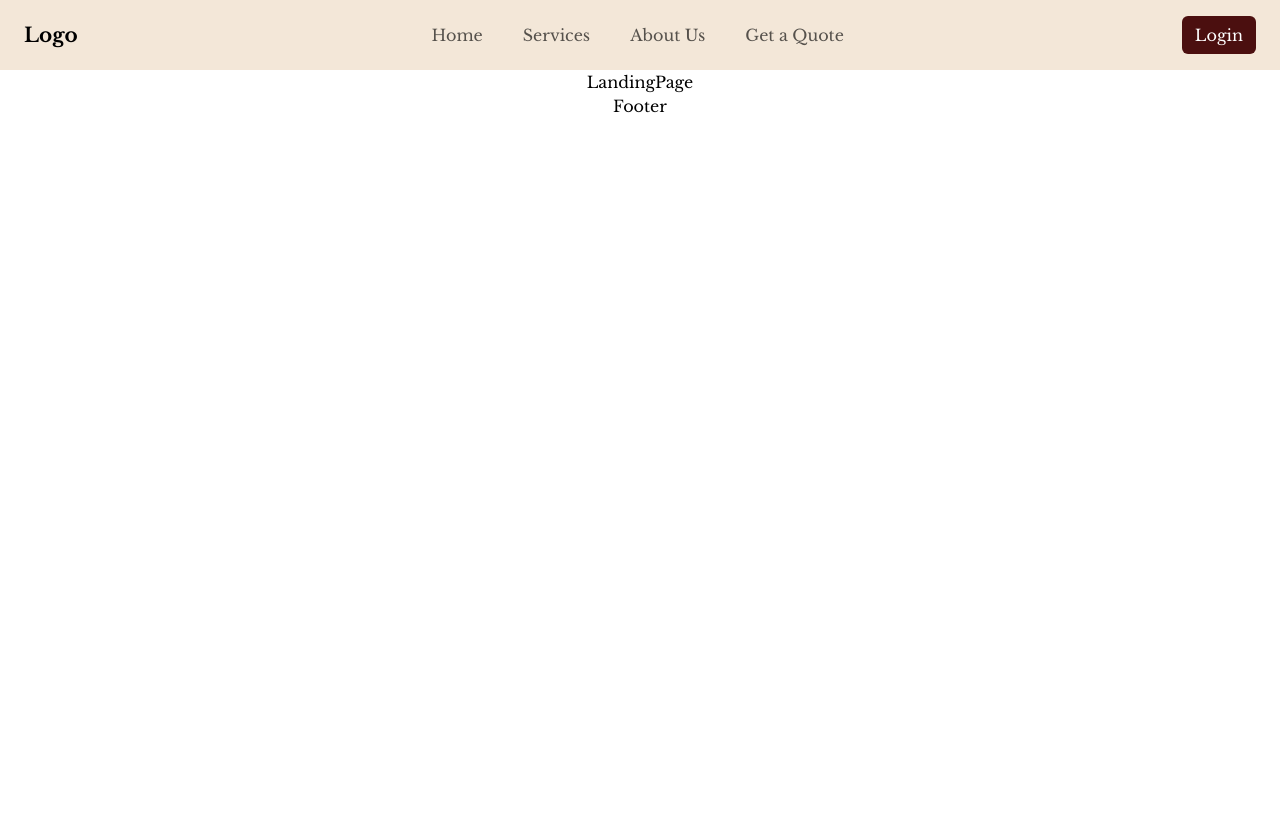
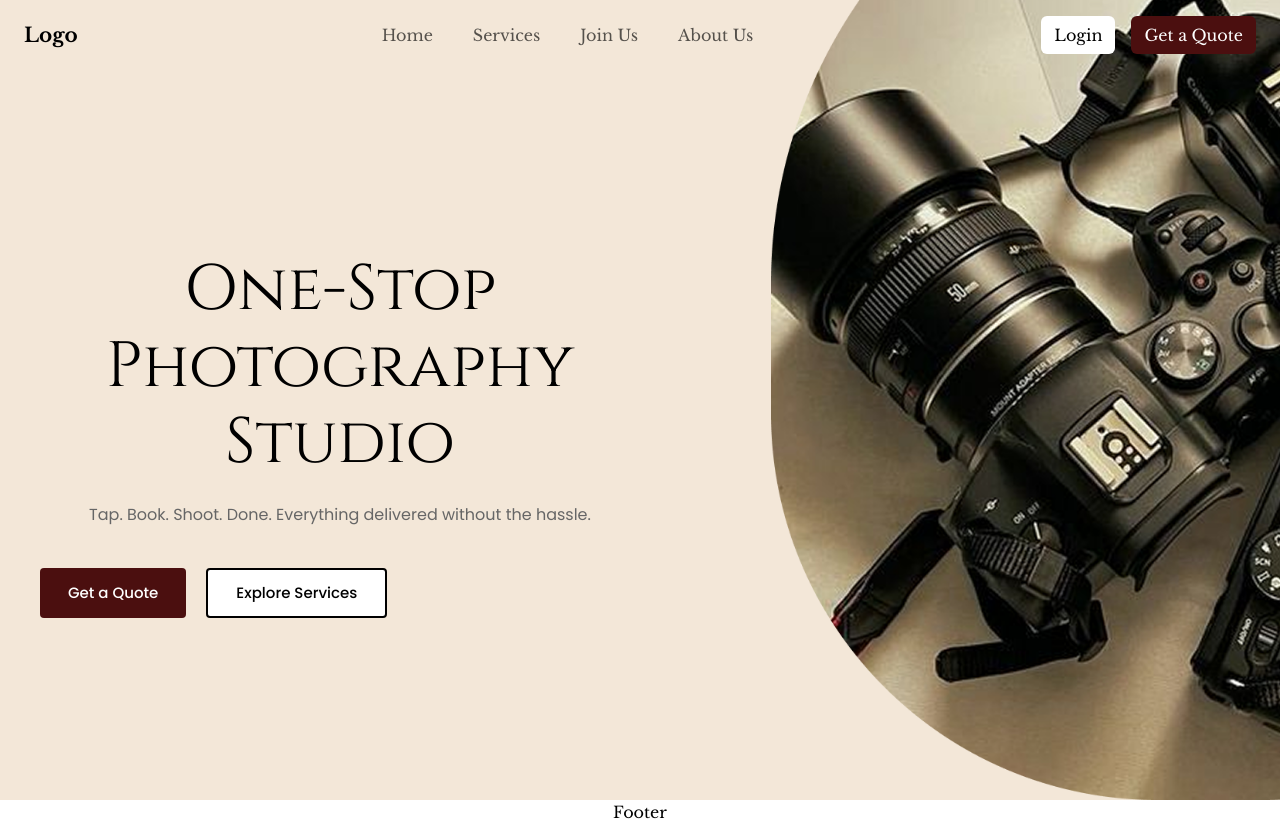
Before and after one commit to techfluxsolutions/PhotoGrapher_User_Website, a React (Create React App) app: page /landingPage in a window 1280 px wide. Before the commit the page ends 800 px from the top, so only its background shows below. Built offline with nearby package versions, Linux system fonts and the light colour scheme.

Commit message:
hero section

```diff
--- /dev/null
+++ b/src/Pages/LandingPage/HeroSection/HeroSection.css
@@ -0,0 +1,160 @@
+/* ================================
+   HERO SECTION
+================================ */
+
+.hero-section {
+    position: relative;
+    min-height: 100vh;
+    /* Full viewport height */
+    margin-top: -70px;
+    /* Pull up to account for navbar in flow */
+    padding-top: 70px;
+    /* Push content back down */
+    background-color: var(--secondary-color);
+    background-position: right center;
+    background-repeat: no-repeat;
+    background-size: auto 100%;
+    /* Height based sizing for better responsiveness */
+    display: flex;
+    align-items: center;
+    overflow: hidden;
+}
+
+.hero-content-wrapper {
+    max-width: 1400px;
+    margin: 0 auto;
+    padding: 0 40px;
+    width: 100%;
+}
+
+.hero-text-container {
+    max-width: 600px;
+}
+
+.hero-title {
+    font-family: var(--secondary-font-family);
+    font-size: 64px;
+    font-weight: 400;
+    line-height: 1.2;
+    color: var(--text-color);
+    margin-bottom: 20px;
+}
+
+.hero-subtitle {
+    font-family: var(--tertiary-font-family);
+    font-size: 16px;
+    font-weight: 400;
+    color: #666666;
+    margin-bottom: 40px;
+    line-height: 1.6;
+}
+
+.hero-buttons {
+    display: flex;
+    gap: 20px;
+    flex-wrap: wrap;
+}
+
+.hero-btn {
+    padding: 12px 28px;
+    font-size: 15px;
+    font-family: var(--tertiary-font-family);
+    font-weight: 500;
+    border-radius: var(--border-radius);
+    cursor: pointer;
+    transition: all 0.3s ease;
+}
+
+.btn-primary {
+    background-color: var(--primary-color);
+    color: var(--white-color);
+    border: none;
+}
+
+.btn-primary:hover {
+    background-color: #3a0c0c;
+    transform: translateY(-2px);
+    box-shadow: 0 4px 12px rgba(75, 15, 15, 0.3);
+}
+
+.btn-secondary {
+    background-color: var(--white-color);
+    color: var(--text-color);
+    border: 2px solid var(--text-color);
+}
+
+.btn-secondary:hover {
+    background-color: var(--text-color);
+    color: var(--white-color);
+    transform: translateY(-2px);
+    box-shadow: 0 4px 12px rgba(0, 0, 0, 0.2);
+}
+
+/* ================================
+   RESPONSIVE
+================================ */
+
+@media (max-width: 992px) {
+    .hero-section {
+        background-size: 50%;
+        background-position: right bottom;
+    }
+
+    .hero-title {
+        font-size: 48px;
+    }
+
+    .hero-text-container {
+        max-width: 500px;
+    }
+}
+
+@media (max-width: 768px) {
+    .hero-section {
+        min-height: 600px;
+        background-size: 60%;
+    }
+
+    .hero-content-wrapper {
+        padding: 0 24px;
+    }
+
+    .hero-title {
+        font-size: 40px;
+    }
+
+    .hero-subtitle {
+        font-size: 14px;
+    }
+
+    .hero-buttons {
+        flex-direction: column;
+    }
+
+    .hero-btn {
+        width: 100%;
+        max-width: 300px;
+    }
+}
+
+@media (max-width: 576px) {
+    .hero-section {
+        min-height: 500px;
+        background-size: 70%;
+        background-position: right bottom;
+    }
+
+    .hero-title {
+        font-size: 32px;
+    }
+
+    .hero-subtitle {
+        font-size: 13px;
+        margin-bottom: 30px;
+    }
+
+    .hero-btn {
+        padding: 12px 24px;
+        font-size: 14px;
+    }
+}
--- /dev/null
+++ b/src/Pages/LandingPage/HeroSection/HeroSection.js
@@ -0,0 +1,30 @@
+import React from 'react';
+import './HeroSection.css';
+
+const HeroSection = () => {
+  const heroStyle = {
+    backgroundImage: `url(${process.env.PUBLIC_URL}/asset/landing-page/hero-bg.png)`
+  };
+
+  return (
+    <section className="hero-section" style={heroStyle}>
+      <div className="hero-content-wrapper">
+        <div className="hero-text-container">
+          <h1 className="hero-title">
+            One-Stop<br />
+            Photography Studio
+          </h1>
+          <p className="hero-subtitle">
+            Tap. Book. Shoot. Done. Everything delivered without the hassle.
+          </p>
+          <div className="hero-buttons">
+            <button className="btn-primary hero-btn">Get a Quote</button>
+            <button className="btn-secondary hero-btn">Explore Services</button>
+          </div>
+        </div>
+      </div>
+    </section>
+  );
+};
+
+export default HeroSection;
--- a/src/Pages/LandingPage/LandingPage.js
+++ b/src/Pages/LandingPage/LandingPage.js
@@ -1,9 +1,12 @@
-import React from 'react'
+import React from 'react';
+import HeroSection from './HeroSection/HeroSection';
 
 const LandingPage = () => {
   return (
-    <div>LandingPage</div>
-  )
-}
+    <div className="landing-page">
+      <HeroSection />
+    </div>
+  );
+};
 
-export default LandingPage
+export default LandingPage;
--- a/src/Template/Layout/Navbar/Navbar.css
+++ b/src/Template/Layout/Navbar/Navbar.css
@@ -1,11 +1,19 @@
 .custom-navbar {
-  background-color: var(--secondary-color);
+  position: absolute;
+  top: 0;
+  left: 0;
+  right: 0;
+  background-color: transparent;
   height: 70px;
+  overflow: visible;
+  z-index: 1000;
 }
 
 .navbar-brand {
   font-size: 20px;
   font-weight: 600;
+  z-index: 10;
+  position: relative;
 }
 
 .nav-link {
@@ -22,15 +30,56 @@
   text-underline-offset: 6px;
 }
 
+.navbar-right-section {
+  z-index: 10;
+  position: relative;
+}
+
 .login-btn {
- background-color: var(--primary-color) !important;
-  color: var(--white-color) !important;
-  padding: 6px 18px;
+  background-color: var(--white-color) !important;
+  color: var(--text-color) !important;
+  padding: 8px 20px;
   border-radius: var(--border-radius);
-  border: none;
+  border: 1px solid var(--text-color);
+  font-weight: 500;
+  font-size: 14px;
 }
 
 .login-btn:hover {
-  background-color: #3a0c0c; /* slightly darker */
-  color: var(--white-color);
+  background-color: var(--text-color) !important;
+  color: var(--white-color) !important;
 }
+
+.quote-btn {
+  background-color: var(--primary-color) !important;
+  color: var(--white-color) !important;
+  padding: 8px 20px;
+  border-radius: var(--border-radius);
+  border: none;
+  font-weight: 500;
+  font-size: 14px;
+}
+
+.quote-btn:hover {
+  background-color: #3a0c0c !important;
+  color: var(--white-color) !important;
+}
+
+/* Ensure navbar content is above the image */
+.navbar .container-fluid {
+  position: relative;
+  z-index: 10;
+}
+
+/* Responsive adjustments */
+@media (max-width: 992px) {
+  .custom-navbar {
+    background-color: var(--secondary-color);
+  }
+}
+
+@media (max-width: 768px) {
+  .custom-navbar {
+    background-color: var(--secondary-color);
+  }
+}
--- a/src/Template/Layout/Navbar/Navbar.js
+++ b/src/Template/Layout/Navbar/Navbar.js
@@ -15,6 +15,7 @@
 
 
 import "./Navbar.css";
+
 
 const Navbar = () => {
   return (
@@ -40,23 +41,24 @@ const Navbar = () => {
         <div className="collapse navbar-collapse justify-content-center" id="navbarContent">
           <ul className="navbar-nav gap-4">
             <li className="nav-item">
-              <a className="nav-link" href="#">Home</a>
+              <a className="nav-link active-link" href="#">Home</a>
             </li>
             <li className="nav-item">
-              <a className="nav-link active-link" href="#">Services</a>
+              <a className="nav-link" href="#">Services</a>
+            </li>
+            <li className="nav-item">
+              <a className="nav-link" href="#">Join Us</a>
             </li>
             <li className="nav-item">
               <a className="nav-link" href="#">About Us</a>
             </li>
-            <li className="nav-item">
-              <a className="nav-link" href="#">Get a Quote</a>
-            </li>
           </ul>
         </div>
 
-        {/* Login Button */}
-        <div className="d-none d-lg-block">
+        {/* Right Section - Login Button and Get a Quote Button */}
+        <div className="navbar-right-section d-none d-lg-flex align-items-center gap-3">
           <button className="btn login-btn">Login</button>
+          <button className="btn quote-btn">Get a Quote</button>
         </div>
 
       </div>
```
Also changed, not shown: public/asset/landing-page/hero-bg.png (added).
